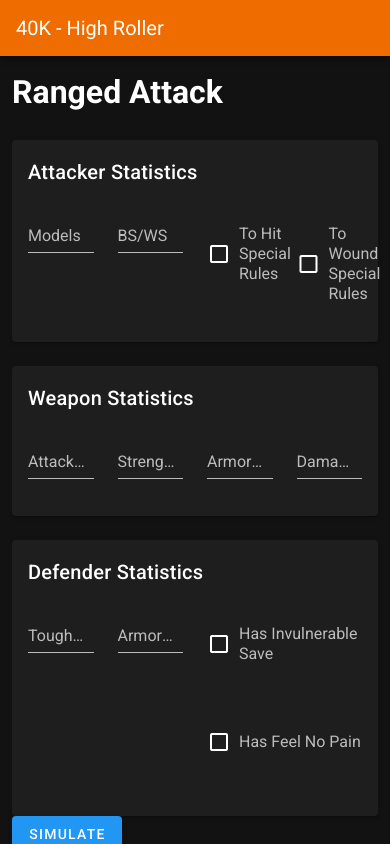
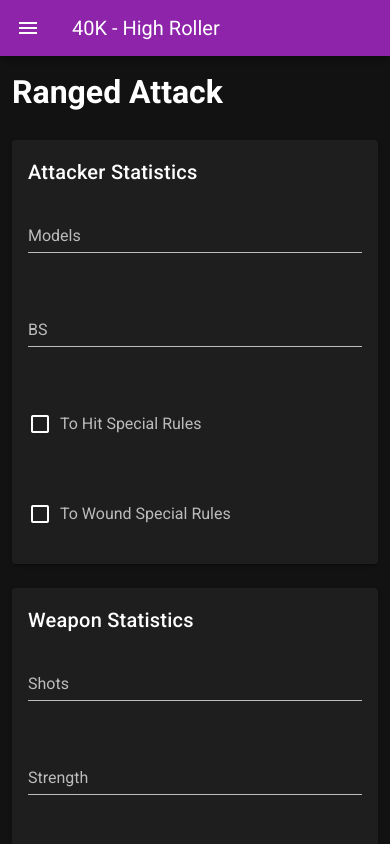
Before and after one commit to redtoorange/high-roller, a Vue app: page /ranged in a window 390 px wide. Shown: the top 844 px of the page. Built offline with nearby package versions, Linux system fonts and the light colour scheme.

Commit message:
Added better mobile support

```diff
--- a/src/App.vue
+++ b/src/App.vue
@@ -2,19 +2,16 @@
     <v-app>
         <v-app-bar
             app
-            color="orange darken-3"
+            dark
+            color="purple darken-1"
         >
+            <v-app-bar-nav-icon class="hidden-md-and-up" @click.stop="drawer = !drawer"></v-app-bar-nav-icon>
+
             <v-toolbar-title>
                 40K - High Roller
             </v-toolbar-title>
 
-            <v-toolbar-items class="hidden-sm-and-down ml-3">
-                <v-divider vertical></v-divider>
-
-<!--                <v-btn text to="/">-->
-<!--                    Home-->
-<!--                </v-btn>-->
-
+            <v-toolbar-items class="ml-3 hidden-sm-and-down">
                 <v-divider vertical></v-divider>
 
                 <v-btn text to="/melee" disabled>
@@ -27,7 +24,44 @@
                     Ranged
                 </v-btn>
             </v-toolbar-items>
+
+            <v-spacer></v-spacer>
+
+            <v-toolbar-items class="hidden-sm-and-down">
+                <v-container fluid>
+                    <v-switch
+                        v-model="$vuetify.theme.dark"
+                        color="secondary"
+                        label="Theme"
+                        persistent-hint
+                        hint="Eye Burn Warning"
+                    ></v-switch>
+                </v-container>
+
+            </v-toolbar-items>
         </v-app-bar>
+
+
+        <v-navigation-drawer
+            v-model="drawer"
+            fixed
+            temporary
+        >
+            <v-list
+                nav
+            >
+                <v-list-item-group>
+                    <v-list-item to="/melee" disabled>
+                        <v-list-item-title>Melee</v-list-item-title>
+                    </v-list-item>
+
+                    <v-list-item to="/ranged">
+                        <v-list-item-title>Ranged</v-list-item-title>
+                    </v-list-item>
+                </v-list-item-group>
+            </v-list>
+        </v-navigation-drawer>
+
 
         <v-main>
             <v-container>
@@ -41,5 +75,10 @@
 
 export default {
     name: 'App',
+    data() {
+        return {
+            drawer: false,
+        };
+    },
 };
 </script>
--- /dev/null
+++ b/src/components/SimulatedRollComponent.vue
@@ -0,0 +1,62 @@
+<template>
+    <v-card>
+        <v-card-title>
+            Simulation Results
+        </v-card-title>
+        <v-card-text>
+            <div>
+                <h3>To Hit</h3>
+                <p>Hits: {{ results.hitSuccessRolls }} </p>
+                <p>Misses: {{ results.hitFailRolls }}</p>
+                <p><strong>Total: {{ results.hitCount }}</strong></p>
+            </div>
+
+            <v-divider class="mb-3"></v-divider>
+
+            <div>
+                <h3>To Wound</h3>
+                <p>Wounded: {{ results.woundSuccessRolls }} </p>
+                <p>Failed: {{ results.woundFailRolls }}</p>
+                <p><strong>Total: {{ results.woundCount }}</strong></p>
+            </div>
+
+            <v-divider class="mb-3"></v-divider>
+
+            <div>
+                <h3>Saving Throws</h3>
+                <p>Saved: {{ results.saveSuccessRolls }} </p>
+                <p>Failed: {{ results.saveFailRolls }}</p>
+                <p><strong>Total: {{ results.failedSaves }}</strong></p>
+            </div>
+
+            <v-divider class="mb-3"></v-divider>
+
+            <div>
+                <h3>
+                    Total Wounds: {{ results.failedSaves }}
+                </h3>
+            </div>
+        </v-card-text>
+
+        <v-card-actions>
+            <slot name="actions"></slot>
+        </v-card-actions>
+    </v-card>
+</template>
+
+<script>
+export default {
+    name: "SimulatedRollComponent",
+
+    props: {
+        results: {
+            type: Object,
+            required: true
+        }
+    }
+}
+</script>
+
+<style scoped>
+
+</style>
--- a/src/components/ranged/AttackerComponent.vue
+++ b/src/components/ranged/AttackerComponent.vue
@@ -6,16 +6,16 @@
         <v-card-text>
             <v-form>
                 <v-row>
-                    <v-col cols="3">
+                    <v-col cols="12" md="3">
                         <v-text-field label="Models" type="number" v-model="models"/>
                     </v-col>
-                    <v-col cols="3">
-                        <v-text-field label="BS/WS" type="number" v-model="BS"/>
+                    <v-col cols="12" md="3">
+                        <v-text-field label="BS" type="number" v-model="BS"/>
                     </v-col>
-                    <v-col cols="3">
+                    <v-col cols="12" md="3">
                         <v-checkbox label="To Hit Special Rules" @change="setHasHitRules($event)"/>
                     </v-col>
-                    <v-col cols="3">
+                    <v-col cols="12" md="3">
                         <v-checkbox label="To Wound Special Rules" @change="setHasWoundRules($event)"/>
                     </v-col>
                 </v-row>
--- a/src/components/ranged/WeaponStatComponent.vue
+++ b/src/components/ranged/WeaponStatComponent.vue
@@ -6,21 +6,21 @@
         <v-card-text>
             <v-form>
                 <v-row>
-                    <v-col cols="3">
+                    <v-col cols="12" md="3">
                         <v-tooltip bottom>
                             <template v-slot:activator="{on, attrs}">
-                                <v-text-field v-bind="attrs" v-on="on" label="Attacks per Model" v-model="attacks"/>
+                                <v-text-field v-bind="attrs" v-on="on" label="Shots" v-model="attacks"/>
                             </template>
                             Enter a whole number of a dice roll like "1D6" or "2D3".
                         </v-tooltip>
                     </v-col>
-                    <v-col cols="3">
+                    <v-col cols="12" md="3">
                         <v-text-field label="Strength" type="number" v-model="strength"/>
                     </v-col>
-                    <v-col cols="3">
+                    <v-col cols="12" md="3">
                         <v-text-field label="Armor Penetration" type="number" v-model="armorPen"/>
                     </v-col>
-                    <v-col cols="3">
+                    <v-col cols="12" md="3">
                         <v-tooltip bottom>
                             <template v-slot:activator="{on, attrs}">
                                 <v-text-field v-bind="attrs" v-on="on" label="Damage" v-model="damage"/>
--- a/src/components/shared/DefenderStatComponent.vue
+++ b/src/components/shared/DefenderStatComponent.vue
@@ -6,10 +6,10 @@
         <v-card-text>
             <v-form>
                 <v-row>
-                    <v-col cols="3">
+                    <v-col cols="12" md="3">
                         <v-text-field label="Toughness" type="number" v-model="toughness"/>
                     </v-col>
-                    <v-col cols="3">
+                    <v-col cols="12" md="3">
                         <v-text-field label="Armor Save" type="number" v-model="armorSave"/>
                     </v-col>
                     <v-col cols="6">
--- a/src/plugins/vuetify.js
+++ b/src/plugins/vuetify.js
@@ -1,8 +1,19 @@
 import Vue from 'vue';
 import Vuetify from 'vuetify/lib/framework';
+import colors from 'vuetify/lib/util/colors'
 
 Vue.use(Vuetify);
 
 export default new Vuetify({
-    theme: { dark: true },
+    theme: {
+        dark: true,
+        themes: {
+            dark: {
+                primary: colors.purple,
+            },
+            light: {
+                primary: colors.purple,
+            },
+        },
+    }
 });
--- a/src/store/index.js
+++ b/src/store/index.js
@@ -10,7 +10,7 @@
         BS: null,
         hitSpecialRules: false,
         hitRules: {
-            mod: 0,
+            mod: null,
             reRollOnes: false,
             reRollMisses: false,
             explodingSixes: false
@@ -45,16 +45,16 @@
         attacks: null,
         strength: null,
         armorPen: null,
-        damage: '',
+        damage: null,
         woundSpecialRules: false,
         woundRules: {
-            mod: 0,
+            mod: null,
             reRollOnes: false,
             reRollMisses: false,
             rending: false,
             rendRules: {
-                strength: 0,
-                armorPen: 0
+                strength: null,
+                armorPen: null
             },
         },
     },
--- a/src/views/Ranged.vue
+++ b/src/views/Ranged.vue
@@ -40,51 +40,23 @@
             </v-col>
         </v-row>
 
-        <v-btn @click="roll" v-if="!results" color="primary">Simulate</v-btn>
+        <v-btn @click="roll" v-if="!results" color="primary">Simulate Rolls</v-btn>
+        <v-btn @click="roll" v-if="!results" color="secondary" class="ml-2" disabled>Percentages</v-btn>
 
-        <v-card v-if="results">
-            <v-card-title>
-                Simulation Results
-            </v-card-title>
-            <v-card-text>
-                <div>
-                    <h3>To Hit</h3>
-                    <p>Hits: {{ results.hitSuccessRolls }} </p>
-                    <p>Misses: {{ results.hitFailRolls }}</p>
-                    <p><strong>Total: {{ results.hitCount }}</strong></p>
-                </div>
-
-                <v-divider class="mb-3"></v-divider>
-
-                <div>
-                    <h3>To Wound</h3>
-                    <p>Wounded: {{ results.woundSuccessRolls }} </p>
-                    <p>Failed: {{ results.woundFailRolls }}</p>
-                    <p><strong>Total: {{ results.woundCount }}</strong></p>
-                </div>
-
-                <v-divider class="mb-3"></v-divider>
-
-                <div>
-                    <h3>Saving Throws</h3>
-                    <p>Saved: {{ results.saveSuccessRolls }} </p>
-                    <p>Failed: {{ results.saveFailRolls }}</p>
-                    <p><strong>Total: {{ results.failedSaves }}</strong></p>
-                </div>
-
-                <v-divider class="mb-3"></v-divider>
-
-                <div>
-                    <h3>
-                        Total Wounds: {{ results.failedSaves }}
-                    </h3>
-                </div>
-            </v-card-text>
-
-            <v-card-actions>
-                <v-btn @click="roll" color="primary">Re-Simulate</v-btn>
-            </v-card-actions>
-        </v-card>
+        <transition name="slide-fade">
+            <v-row v-if="results">
+                <v-col cols="12">
+                    <SimulatedRollComponent :results="results" ref="resultCard">
+                        <template v-slot:actions>
+                            <v-btn @click="roll" color="primary">Re-Simulate Rolls</v-btn>
+                            <v-btn @click="roll" color="secondary" class="ml-2" disabled ref="percent-button">
+                                Percentages
+                            </v-btn>
+                        </template>
+                    </SimulatedRollComponent>
+                </v-col>
+            </v-row>
+        </transition>
 
     </div>
 </template>
@@ -97,10 +69,12 @@
 import WoundSpecialRulesComponent from "@/components/ranged/WoundSpecialRulesComponent";
 import {mapGetters} from "vuex";
 import CalcEngine from "@/services/CalcEngine";
+import SimulatedRollComponent from "@/components/SimulatedRollComponent";
 
 export default {
     name: 'Home',
     components: {
+        SimulatedRollComponent,
         WoundSpecialRulesComponent,
         HitSpecialRulesComponent,
         DefenderComponent, WeaponStatComponent, AttackerComponent
@@ -114,14 +88,18 @@
     computed: {
         ...mapGetters('attacker', ['hitSpecialRules']),
         ...mapGetters('weapon', ['woundSpecialRules']),
+        pageHeight() {
+            return document.body.scrollHeight
+        }
     },
 
     methods: {
         roll() {
             const resultSet = CalcEngine.runCalculations(this.$store.state);
             console.log(resultSet);
+            this.results = resultSet;
 
-            this.results = resultSet;
+            this.$vuetify.goTo(this.pageHeight);
         }
     }
 }
```
Also changed, not shown: src/components/ranged/HitSpecialRulesComponent.vue (+4 -4 lines), src/components/ranged/WoundSpecialRulesComponent.vue (+4 -4 lines).
